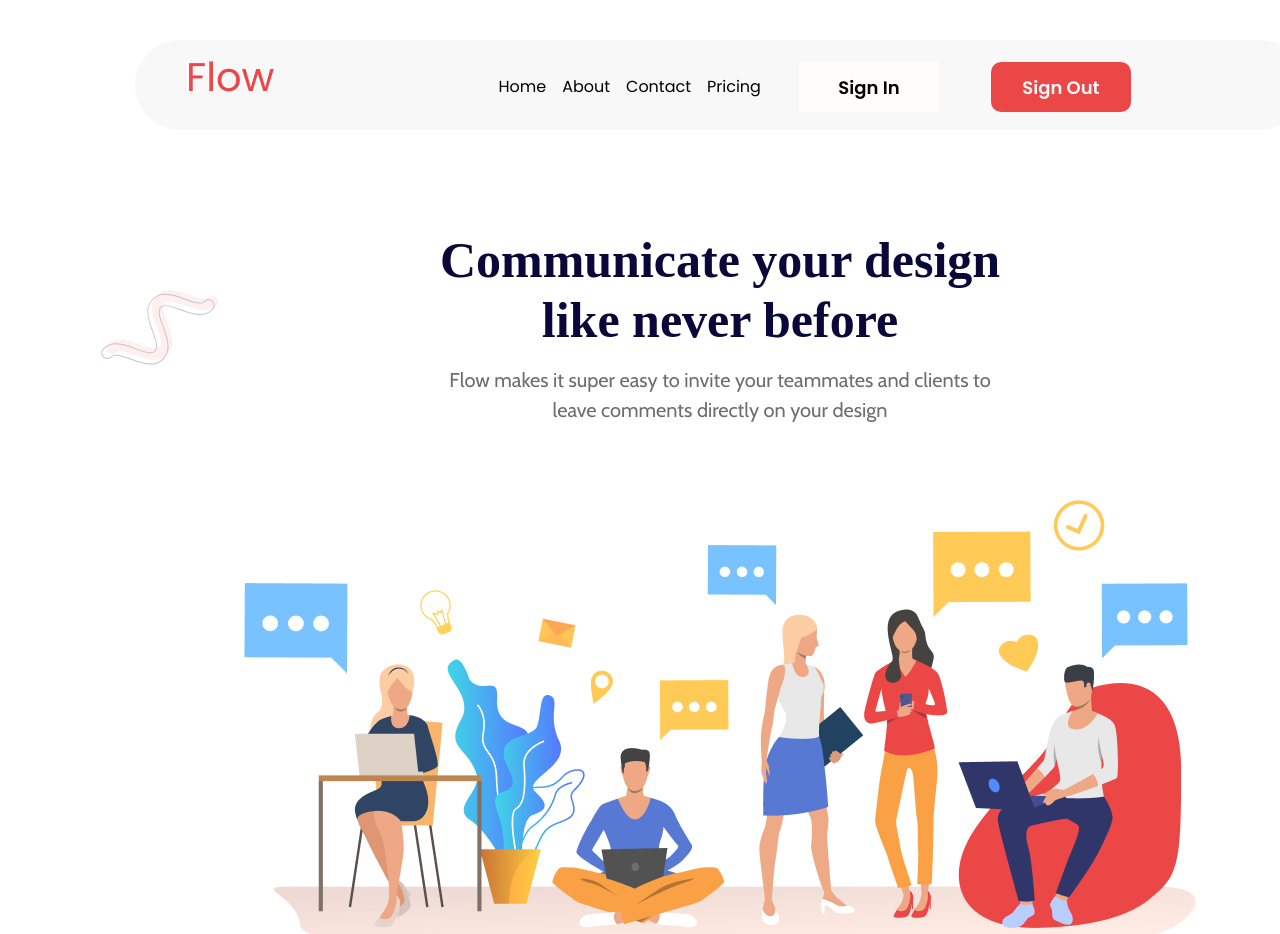
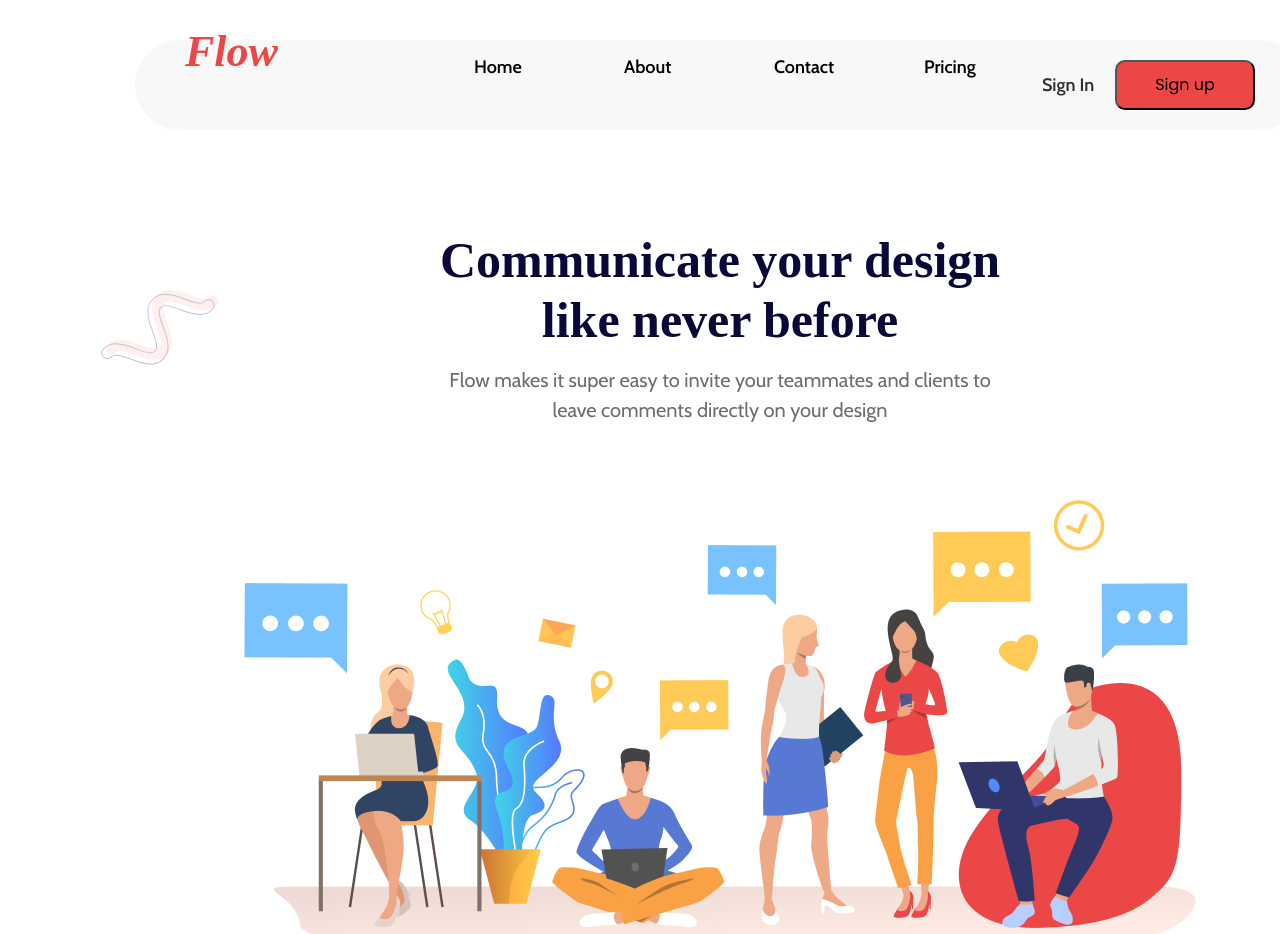
Before and after one commit to himizan/digital-collabaration, a plain HTML site: page index.html in a window 1280 px wide. Shown: the top 934 px of the page. Drawn offline with nearby package versions, Linux system fonts and the light colour scheme; a web font is replaced by a local one.

Commit message:
digital-collabaration

```diff
--- a/index.html
+++ b/index.html
@@ -12,39 +12,32 @@
 <link href="https://fonts.googleapis.com/css2?family=Cabin:wght@400;500;600;700&family=Fira+Code:wght@300;500;600;700&family=Merriweather:wght@300&family=My+Soul&family=Poppins:wght@100;200;300;400;600&display=swap" rel="stylesheet">
 </head>
 <body>
- <header class="">
+  <header>
     <section class="hero-section">
-    <div class="container">
-      <div class="row nav-sec">
-        <nav class="navbar navbar-expand navbar-light">
-          <div class="container-fluid">
-            <a class="navbar-brand" href="#"><h1>Flow</h1></a>
-            <button class="navbar-toggler" type="button" data-bs-toggle="collapse" data-bs-target="#navbarSupportedContent" aria-controls="navbarSupportedContent" aria-expanded="false" aria-label="Toggle navigation">
-              <span class="navbar-toggler-icon"></span>
-            </button>
-            <div class="collapse navbar-collapse" id="navbarSupportedContent">
-              <ul class="navbar-nav ms-auto mb-2 mb-lg-0">
-                <li class="nav-item">
-                  <a class="nav-link" aria-current="page" href="#">Home</a>
+      <div class="logo">
+        <h2>Flow</h2>
+      </div>
+      <div class="nav">
+        <ul>
+          <li>
+            <a href="#">Home</a>
           </li>
-                <li class="nav-item">
-                  <a class="nav-link" href="#">About</a>
+          <li>
+            <a href="#">About</a>
           </li>
-                <li class="nav-item">
-                  <a class="nav-link" href="#">Contact</a>
+          <li>
+            <a href="#">Contact</a>
           </li>
-                <li class="nav-item">
-                  <a class="nav-link" href="#">Pricing</a>
+          <li>
+            <a href="#">Pricing</a>
           </li>
         </ul>
-                <div class="sign gap-2 d-md-flex justify-content-end">
-                  <button class="btn-in me-md-2" type="button">Sign In</button>
-                  <button class="btn-out " type="button">Sign Out</button>
       </div>
+      <div class="buttom">
+        <a href="#">Sign In</a>
+        <button type="button">Sign up</button>
       </div>
-          </div>
-        </nav>
-      </div>
+    </section>
   </header>
  <section class="communicate">
   <div>
--- a/style.css
+++ b/style.css
@@ -4,29 +4,6 @@ body{
   font-family: 'Merriweather', serif;
   font-family: 'My Soul', cursive;
   font-family: 'Poppins', sans-serif;
-}
-.container-fluid .navbar-brand{
-  color: #EB4747;
-}
-.navbar-light .navbar-nav .nav-link{
- position: relative;
- color: black;
-font-size: 16px;
-line-height: 24px;
-top: 6px;
-left: 100px;
-right: 210px;
-}
-.navbar-light .navbar-nav .nav-link:hover{
-  color: red;
-}
-.navbar-collapse{
- margin-left: 100px;
- margin-right: 300px;
-}
-.nav-buttom{
-  display: flex;
-  padding-left: 40%;
 }
 .hero-section{
   background-color: #F8F8F8;
@@ -37,59 +14,72 @@ height: 90px;
 left: 135px;
 top: 40px;
 }
-.sign .btn-in{
-  position: relative;
-  width: 140px;
-  height: 50px;
-  right:50px;
-  background-color: #fffcfc;
-  font-weight: 600;
-  font-size: 18px;
-  border: none;
-  top: 6px;
-  left: 130px;
-}
-.sign .btn-out{
-  position: relative;
-  width: 140px;
-  height: 50px;
-  background-color: #EB4747;
-  font-weight: 600;
-  font-size: 18px;
-  border: none;
-  border-radius: 10px;
-  color: #F8F8F8;
-  top: 6px;
-  left: 166px;
-  right: 50px;
-}
+.logo h2{
+  position: absolute;
+  width: 78px;
+  height: 44px;
+  left: 50px;
+  top: -10px;
+
+  font-family: 'Cormorant Garamond';
+  font-style: italic;
+  font-weight: 700;
+  font-size: 44px;
+  line-height: 44px;
+  /* identical to box height, or 100% */
 
 
-
-.button-1{
+  color: #EB4747;
+}
+.nav ul li{
+  position:relative;
+  float: left;
+  list-style: none;
+  left: 307px;
+  top: 16px;
+  width: 150px;
+  height: 18px;
+}
+.nav ul li a{
+  text-decoration: none;
+  font-family: 'Cabin';
+font-style: normal;
+font-weight: 600;
+font-size: 18px;
+line-height: 18px;
+color: #000000;
+}
+.nav ul li a:hover{
+  color: #EB4747;
+}
+.buttom a{
   position: absolute;
-width: 140px;
-height: 50px;
-left: 1115px;
-top: 20px;
-bottom: 20px;
-right: 50px;
-}
-.button-2{
-  position: absolute;
-width: 140px;
-height: 50px;
-left: 970px;
-top: 20px;
-bottom: 20px;
-right: 210px;
+width: 53px;
+height: 18px;
+left: 907px;
+top: 36px;
+text-decoration: none;
 
 font-family: 'Cabin';
 font-style: normal;
 font-weight: 600;
 font-size: 18px;
 line-height: 18px;
-color: #2E2E2E
+color: #2E2E2E;
+}
+.buttom a:hover{
+  color: firebrick;
+}
+.buttom button{
+  position: absolute;
+  width: 140px;
+  height: 50px;
+  left: 1115px;
+  top: 20px;
+  left: 980px;
+
+  background: #EB4747;
+  border-radius: 10px;
 }
 .communicate h1{
   position: absolute;
```
Lines whose indentation alone changed are shown as unchanged.
